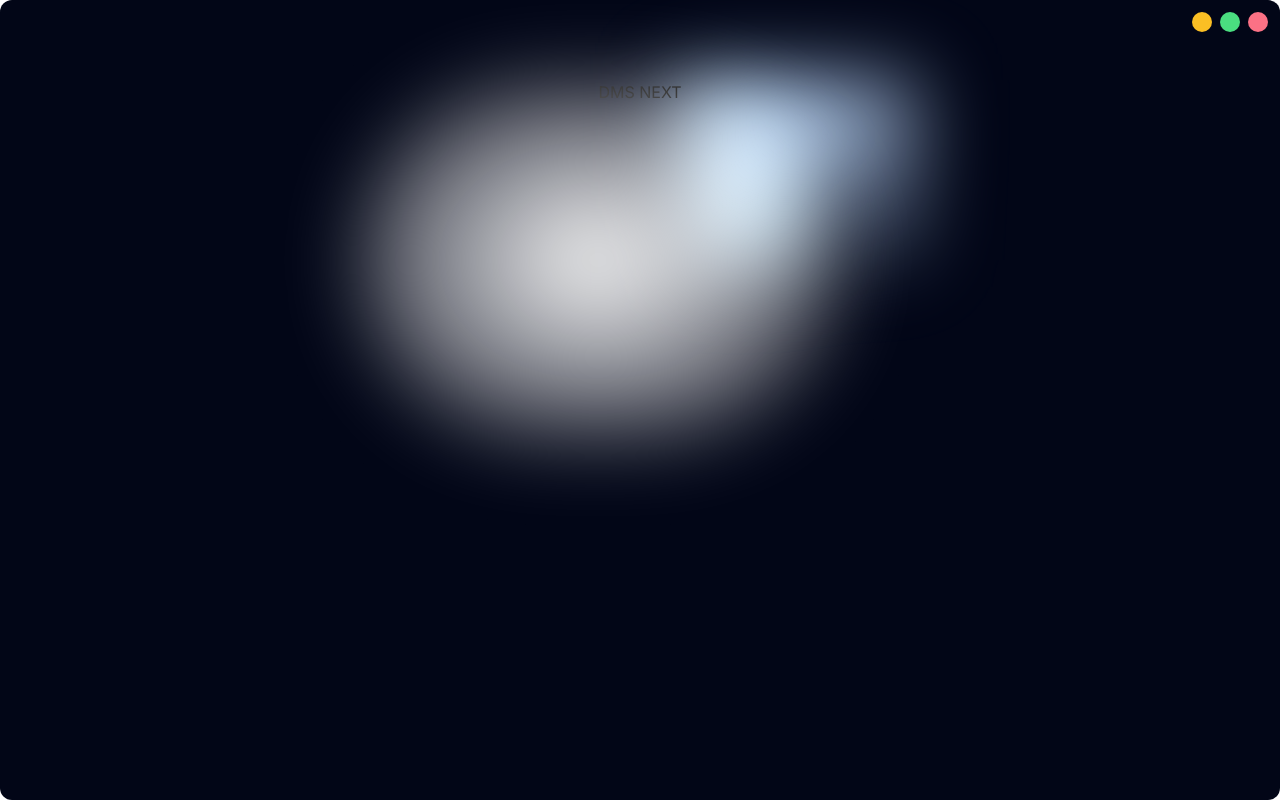
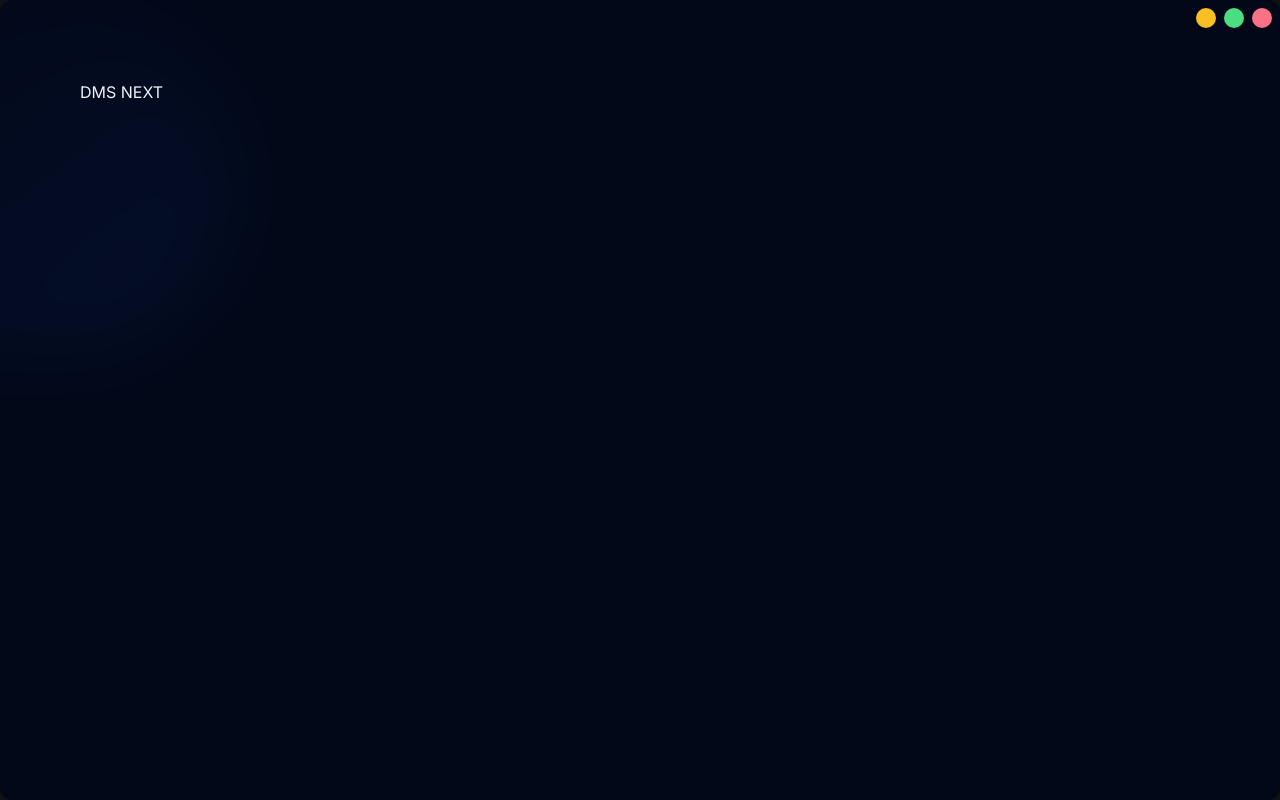
Before and after one commit to dragon-devs/dms-next, a Next.js app: page / in a window 1280 px wide. Built offline with nearby package versions, Linux system fonts and the light colour scheme.

Commit message:
feat: setup for shadcn/ui

```diff
--- a/app/globals.css
+++ b/app/globals.css
@@ -2,28 +2,75 @@
   @tailwind components;
   @tailwind utilities;
 
+  @layer base {
+    :root {
+      --background: 0 0% 100%;
+      --foreground: 222.2 84% 4.9%;
 
-:root {
-  --foreground-rgb: 0, 0, 0;
-  --background-start-rgb: 214, 219, 220;
-  --background-end-rgb: 255, 255, 255;
+      --card: 0 0% 100%;
+      --card-foreground: 222.2 84% 4.9%;
+
+      --popover: 0 0% 100%;
+      --popover-foreground: 222.2 84% 4.9%;
+
+      --primary: 222.2 47.4% 11.2%;
+      --primary-foreground: 210 40% 98%;
+
+      --secondary: 210 40% 96.1%;
+      --secondary-foreground: 222.2 47.4% 11.2%;
+
+      --muted: 210 40% 96.1%;
+      --muted-foreground: 215.4 16.3% 46.9%;
+
+      --accent: 210 40% 96.1%;
+      --accent-foreground: 222.2 47.4% 11.2%;
+
+      --destructive: 0 84.2% 60.2%;
+      --destructive-foreground: 210 40% 98%;
+
+      --border: 214.3 31.8% 91.4%;
+      --input: 214.3 31.8% 91.4%;
+      --ring: 222.2 84% 4.9%;
+
+      --radius: 0.5rem;
     }
 
-@media (prefers-color-scheme: dark) {
-  :root {
-    --foreground-rgb: 255, 255, 255;
-    --background-start-rgb: 0, 0, 0;
-    --background-end-rgb: 0, 0, 0;
+    .dark {
+      --background: 222.2 84% 4.9%;
+      --foreground: 210 40% 98%;
+
+      --card: 222.2 84% 4.9%;
+      --card-foreground: 210 40% 98%;
+
+      --popover: 222.2 84% 4.9%;
+      --popover-foreground: 210 40% 98%;
+
+      --primary: 210 40% 98%;
+      --primary-foreground: 222.2 47.4% 11.2%;
+
+      --secondary: 217.2 32.6% 17.5%;
+      --secondary-foreground: 210 40% 98%;
+
+      --muted: 217.2 32.6% 17.5%;
+      --muted-foreground: 215 20.2% 65.1%;
+
+      --accent: 217.2 32.6% 17.5%;
+      --accent-foreground: 210 40% 98%;
+
+      --destructive: 0 62.8% 30.6%;
+      --destructive-foreground: 210 40% 98%;
+
+      --border: 217.2 32.6% 17.5%;
+      --input: 217.2 32.6% 17.5%;
+      --ring: 212.7 26.8% 83.9%;
     }
   }
 
+  @layer base {
+    * {
+      @apply border-border;
+    }
     body {
-  color: rgb(var(--foreground-rgb));
-  @apply bg-transparent
-}
-
-@layer utilities {
-  .text-balance {
-    text-wrap: balance;
+      @apply bg-transparent text-foreground;
     }
   }
--- a/app/layout.tsx
+++ b/app/layout.tsx
@@ -3,6 +3,7 @@
 import "./globals.css";
 import WindowTitleBar from "@/app/windowTitleBar";
 import RoundedCorners from "@/app/roundedCorners";
+import {ThemeProvider} from "@/components/providers/ThemeProvider";
 
 const inter = Inter({subsets: ["latin"]});
 
@@ -22,7 +23,14 @@
             <WindowTitleBar />
             <body className={`${inter.className}`}>
                 <RoundedCorners>
-                    {children}
+                    <ThemeProvider
+                        attribute="class"
+                        defaultTheme="dark"
+                        enableSystem
+                        disableTransitionOnChange
+                    >
+                        {children}
+                    </ThemeProvider>
                 </RoundedCorners>
             </body>
         </html>
--- a/app/page.tsx
+++ b/app/page.tsx
@@ -1,18 +1,9 @@
 export default function Home() {
     return (
         <main className="flex min-h-screen  flex-col items-center justify-between p-20 ">
-            <div className="
-        relative flex before:absolute before:h-[300px] before:w-full sm:before:w-[480px]
-        before:-translate-x-1/2 before:rounded-full before:bg-gradient-radial before:from-white before:to-transparent
-        before:blur-2xl before:content-[''] after:absolute after:-z-20 after:h-[180px] after:w-full sm:after:w-[240px]
-        after:translate-x-1/3 after:bg-gradient-conic after:from-sky-200 after:via-blue-200 after:blur-2xl after:content-['']
-        before:dark:bg-gradient-to-br before:dark:from-transparent before:dark:to-blue-700 before:dark:opacity-10
-        after:dark:from-sky-900 after:dark:via-[#0141ff] after:dark:opacity-40 before:lg:h-[360px] z-[-1]
-      ">
                 <div>
                     DMS NEXT
                 </div>
-            </div>
         </main>
     );
 }
--- a/app/roundedCorners.tsx
+++ b/app/roundedCorners.tsx
@@ -5,8 +5,17 @@
 }
 const RoundedCorners: React.FC<RoundedCornersProps> = ({children}) => {
     return (
-        <div className="bg-slate-950 relative -z-50 rounded-xl p">
+        <div className="bg-background relative flex min-h-screen -z-50 rounded-xl p">
+            <div className="
+                    relative flex before:absolute before:h-[300px] before:w-full sm:before:w-[480px]
+                    before:-translate-x-1/2 before:rounded-full before:bg-gradient-radial before:from-white before:to-transparent
+                    before:blur-2xl before:content-[''] after:absolute after:-z-20 after:h-[180px] after:w-full sm:after:w-[240px]
+                    after:translate-x-1/3 after:bg-gradient-conic after:from-sky-200 after:via-blue-200 after:blur-2xl after:content-['']
+                    before:dark:bg-gradient-to-br before:dark:from-transparent before:dark:to-blue-700 before:dark:opacity-10
+                    after:dark:from-sky-900 after:dark:via-[#0141ff] after:dark:opacity-40 before:lg:h-[360px] z-[-1]
+                  ">
             {children}
+            </div>
         </div>
     );
 };
--- a/app/windowTitleBar.tsx
+++ b/app/windowTitleBar.tsx
@@ -2,11 +2,10 @@
 
 import React from 'react';
 import {appWindow} from "@tauri-apps/api/window";
-import RoundedCorners from "@/app/roundedCorners";
 
 const WindowTitleBar = () => {
     return (
-            <div data-tauri-drag-region className="titlebar flex gap-2 justify-end fixed top-0 left-0 right-0 p-3 duration-500 transition-all rounded-t-xl user-select-none hover:bg-white/10">
+            <div data-tauri-drag-region className="titlebar flex gap-2 justify-end fixed top-0 left-0 right-0 p-2 duration-500 transition-all rounded-t-xl user-select-none hover:bg-muted-foreground/30">
                 <div onClick={() => appWindow.minimize()} className="titlebar-button bg-amber-400 hover:bg-amber-400/50 transition-all rounded-full inline-flex justify-center items-center w-5 h-5">
                 </div>
                 <div onClick={() => appWindow.toggleMaximize()} className="titlebar-button inline-flex justify-center items-center bg-green-400 hover:bg-green-400/50 transition-all rounded-full w-5 h-5">
--- /dev/null
+++ b/components/providers/ThemeProvider.tsx
@@ -0,0 +1,9 @@
+"use client"
+
+import * as React from "react"
+import { ThemeProvider as NextThemesProvider } from "next-themes"
+import { type ThemeProviderProps } from "next-themes/dist/types"
+
+export function ThemeProvider({ children, ...props }: ThemeProviderProps) {
+    return <NextThemesProvider {...props}>{children}</NextThemesProvider>
+}
--- a/src-tauri/tauri.conf.json
+++ b/src-tauri/tauri.conf.json
@@ -66,6 +66,7 @@
     },
     "windows": [
       {
+        "alwaysOnTop": true,
         "fullscreen": false,
         "height": 600,
         "resizable": true,
--- a/tailwind.config.ts
+++ b/tailwind.config.ts
@@ -1,20 +1,80 @@
-import type { Config } from "tailwindcss";
+import type { Config } from "tailwindcss"
 
-const config: Config = {
+const config = {
+  darkMode: ["class"],
   content: [
-    "./pages/**/*.{js,ts,jsx,tsx,mdx}",
-    "./components/**/*.{js,ts,jsx,tsx,mdx}",
-    "./app/**/*.{js,ts,jsx,tsx,mdx}",
-  ],
+    './pages/**/*.{ts,tsx}',
+    './components/**/*.{ts,tsx}',
+    './app/**/*.{ts,tsx}',
+    './src/**/*.{ts,tsx}',
+	],
+  prefix: "",
   theme: {
+    container: {
+      center: true,
+      padding: "2rem",
+      screens: {
+        "2xl": "1400px",
+      },
+    },
     extend: {
-      backgroundImage: {
-        "gradient-radial": "radial-gradient(var(--tw-gradient-stops))",
-        "gradient-conic":
-          "conic-gradient(from 180deg at 50% 50%, var(--tw-gradient-stops))",
+      colors: {
+        border: "hsl(var(--border))",
+        input: "hsl(var(--input))",
+        ring: "hsl(var(--ring))",
+        background: "hsl(var(--background))",
+        foreground: "hsl(var(--foreground))",
+        primary: {
+          DEFAULT: "hsl(var(--primary))",
+          foreground: "hsl(var(--primary-foreground))",
+        },
+        secondary: {
+          DEFAULT: "hsl(var(--secondary))",
+          foreground: "hsl(var(--secondary-foreground))",
+        },
+        destructive: {
+          DEFAULT: "hsl(var(--destructive))",
+          foreground: "hsl(var(--destructive-foreground))",
+        },
+        muted: {
+          DEFAULT: "hsl(var(--muted))",
+          foreground: "hsl(var(--muted-foreground))",
+        },
+        accent: {
+          DEFAULT: "hsl(var(--accent))",
+          foreground: "hsl(var(--accent-foreground))",
+        },
+        popover: {
+          DEFAULT: "hsl(var(--popover))",
+          foreground: "hsl(var(--popover-foreground))",
+        },
+        card: {
+          DEFAULT: "hsl(var(--card))",
+          foreground: "hsl(var(--card-foreground))",
+        },
+      },
+      borderRadius: {
+        lg: "var(--radius)",
+        md: "calc(var(--radius) - 2px)",
+        sm: "calc(var(--radius) - 4px)",
+      },
+      keyframes: {
+        "accordion-down": {
+          from: { height: "0" },
+          to: { height: "var(--radix-accordion-content-height)" },
+        },
+        "accordion-up": {
+          from: { height: "var(--radix-accordion-content-height)" },
+          to: { height: "0" },
+        },
+      },
+      animation: {
+        "accordion-down": "accordion-down 0.2s ease-out",
+        "accordion-up": "accordion-up 0.2s ease-out",
       },
     },
   },
-  plugins: [],
-};
-export default config;
+  plugins: [require("tailwindcss-animate")],
+} satisfies Config
+
+export default config
```
Also changed, not shown: package.json (+7 -1 lines), 1 other file (tests, documents, lock files or other folders). Lines whose indentation alone changed are shown as unchanged.
